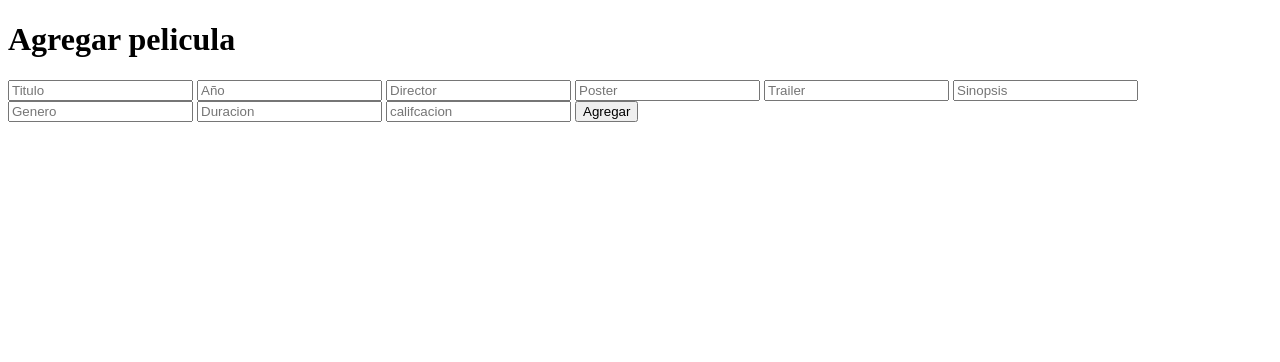
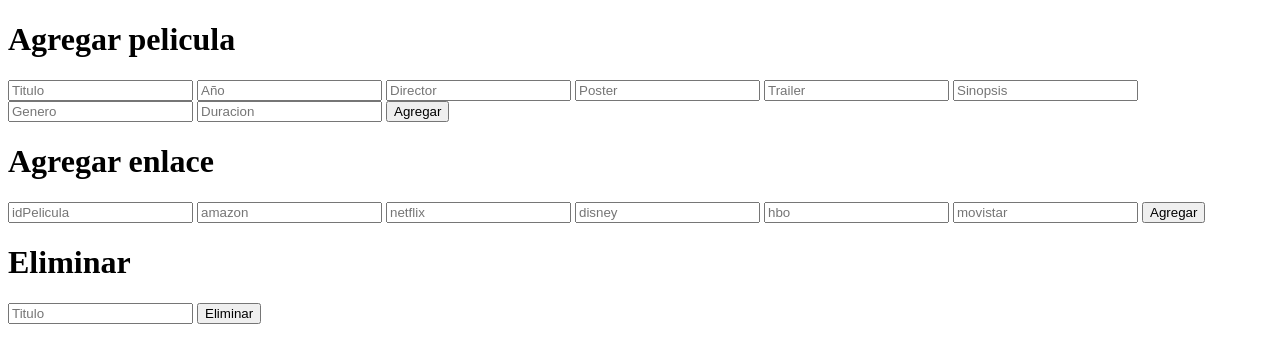
Before and after one commit to XxSebasx/PELICULAS-SERVIDOR, a website: page public/admin.html in a window 1280 px wide. Drawn offline with Linux system fonts and the light colour scheme.

Commit message:
madre mia

```diff
--- a/public/admin.html
+++ b/public/admin.html
@@ -1,28 +1,37 @@
 <!DOCTYPE html>
 <html lang="en">
-<head>
-    <meta charset="UTF-8">
-    <meta name="viewport" content="width=device-width, initial-scale=1.0">
+  <head>
+    <meta charset="UTF-8" />
+    <meta name="viewport" content="width=device-width, initial-scale=1.0" />
     <title>Document</title>
-</head>
-<body>
+  </head>
+  <body>
     <h1>Agregar pelicula</h1>
-
-    <form>
-        <input type="text" id="titulo" placeholder="Titulo">
-        <input type="text" id="anio" placeholder="Año">
-        <input type="text" id="director" placeholder="Director">
-        <input type="text" id="poster" placeholder="Poster">
-        <input type="text" id="trailer" placeholder="Trailer">
-        <input type="text" id="sinopsis" placeholder="Sinopsis">
-        <input type="text" id="genero" placeholder="Genero">
-        <input type="text" id="duracion" placeholder="Duracion">
-        <input type="text" id="califcacion" placeholder="califcacion">
-
-
-        <button type="submit">Agregar</button>
+    <form id="addPelicula">
+      <input type="text" id="titulo" placeholder="Titulo" />
+      <input type="text" id="anio" placeholder="Año" />
+      <input type="text" id="director" placeholder="Director" />
+      <input type="text" id="poster" placeholder="Poster" />
+      <input type="text" id="trailer" placeholder="Trailer" />
+      <input type="text" id="sinopsis" placeholder="Sinopsis" />
+      <input type="text" id="genero" placeholder="Genero" />
+      <input type="text" id="duracion" placeholder="Duracion" />
+      <button type="submit">Agregar</button>
     </form>
 
+    <h1>Agregar enlace</h1>
+    <form id="addEnlace">
+      <input type="text" id="idPelicula" placeholder="idPelicula" />
+      <input type="text" id="amazon" placeholder="amazon" />
+      <input type="text" id="netflix" placeholder="netflix" />
+      <input type="text" id="disney" placeholder="disney" />
+      <input type="text" id="hbo" placeholder="hbo" />
+      <input type="text" id="movistar" placeholder="movistar" />
+      <button type="submit">Agregar</button>
+    </form>
 
-</body>
+    <h1>Eliminar</h1>
+    <input type="text" id="tituloEliminar" placeholder="Titulo" />
+    <button type="click">Eliminar</button>
+  </body>
 </html>
```
Also changed, not shown: controllers/peliculaController.js (+1 -18 lines), models/pelicula.js (+2 -11 lines), public/admin.js (added, +42 -0 lines), public/perfil.html (+11 -0 lines), test/comentario.test.js (+1 -1 lines), test/enlace.test.js (+1 -1 lines), test/pelicula.test.js (+1 -1 lines), test/usuario.test.js (+1 -1 lines), public/perfil.js (added).
